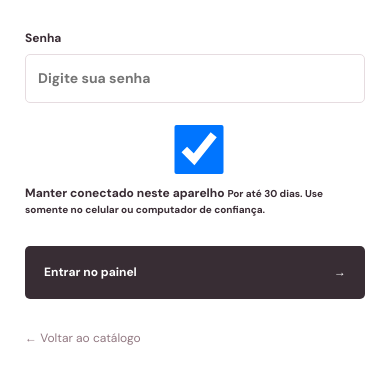
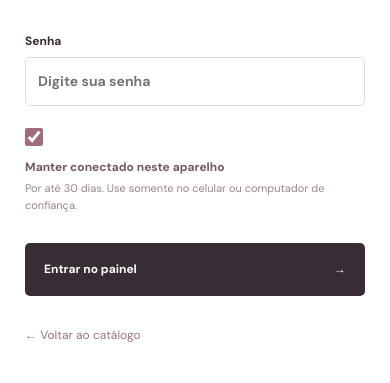
Before and after one commit to KOPSELL/ANA-CARLA-MODA, a plain HTML site: page admin.html in a window 390 px wide. Shown: the part 339-722 px from the top of the page. Drawn offline with nearby package versions, Linux system fonts and the light colour scheme; a web font is replaced by a local one.

Commit message:
style: opcao manter conectado responsiva no painel admin

```diff
--- a/admin.css
+++ b/admin.css
@@ -70,3 +70,9 @@
   .order-headline{flex-wrap:wrap}
   .order-total{text-align:left}
 }
+
+/* Sessão confiável no aparelho: apenas token temporário, nunca a senha. */
+.auth-card .remember-device{display:flex;align-items:flex-start;gap:12px;margin:1px 0 0;font-size:12px;font-weight:700;line-height:1.5;color:#705b64;cursor:pointer}
+.auth-card .remember-device input[type="checkbox"]{width:18px;height:18px;min-height:18px;margin:2px 0 0;flex:0 0 18px;accent-color:#9f6e7b;cursor:pointer}
+.auth-card .remember-device span{display:block;flex:1}
+.auth-card .remember-device small{display:block;font-weight:400;color:#99848e;font-size:11px;line-height:1.55;margin-top:4px}
```
